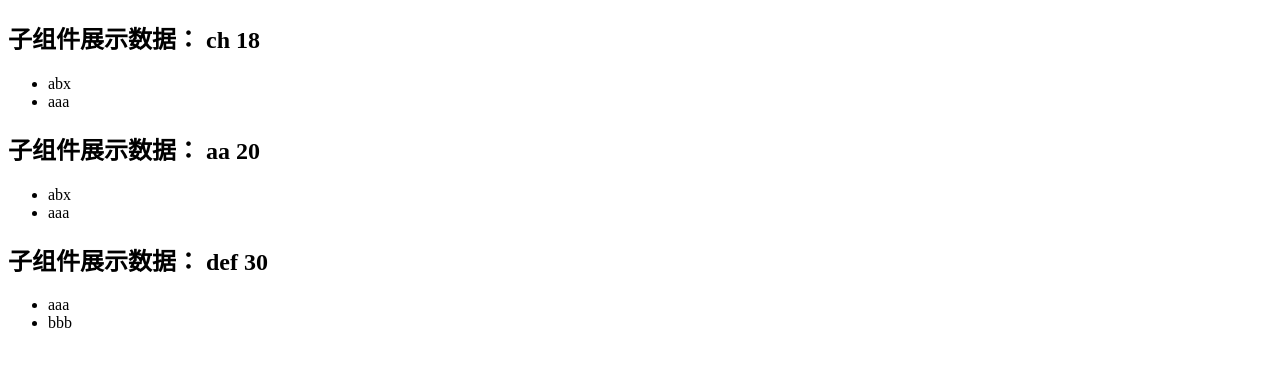
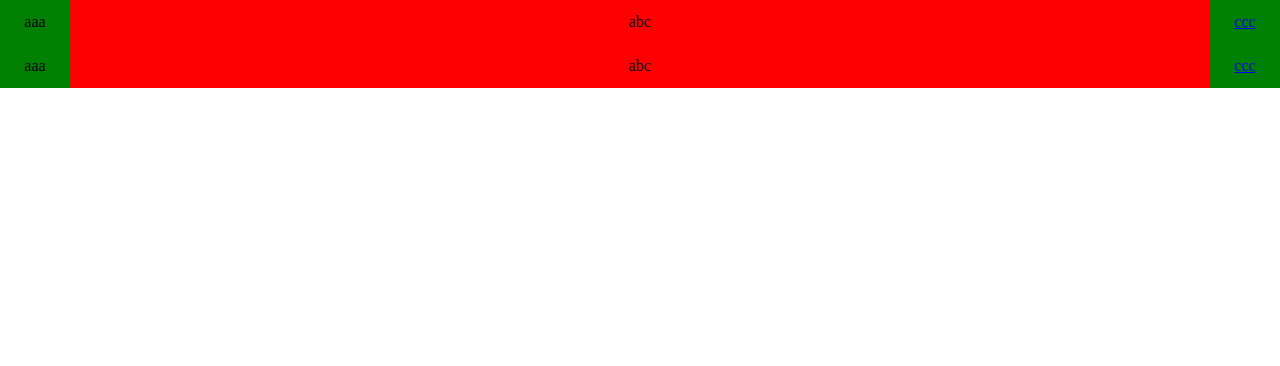
Before and after one commit to ache123/LearnReact, a React (Create React App) app in the folder 08_learn_component/: page / in a window 1280 px wide. Shown: the top 366 px of the page. Built offline with nearby package versions, Linux system fonts and the light colour scheme.

Commit message:
父子组件间通信

```diff
--- /dev/null
+++ b/08_learn_component/src/04_组件通信的案例/style.css
@@ -0,0 +1,23 @@
+.tab-control {
+  display: flex;
+  height: 44px;
+  line-height: 44px;
+}
+
+.tab-item {
+  flex: 1;
+  text-align: center;
+}
+
+.tab-item.active {
+  color: red;
+}
+
+.tab-item span {
+  padding: 5px 8px;
+
+}
+
+.tab-item.active span {
+  border-bottom: 3px solid red;
+}
--- /dev/null
+++ b/08_learn_component/src/05_React实现slot/App.js
@@ -0,0 +1,24 @@
+import React, { Component } from 'react';
+import NavBar from './NavBar';
+import NavBar2 from './NavBar2';
+
+export default class App extends Component {
+  // a标签中的herf地址，如果只是写# eslint会报错，可以写/#，eslint会把它当成路径
+
+  render() {
+    return (
+      <div>
+        <NavBar>
+          <span>aaa</span>
+          <span>abc</span>
+          <a href="/#">ccc</a>
+        </NavBar>
+
+        <NavBar2 leftSlot={<span>aaa</span>}
+                 centerSlot={<span>abc</span>}
+                 rightSlot={<a href="/#">ccc</a>}/>
+
+      </div>
+    )
+  }
+}
--- /dev/null
+++ b/08_learn_component/src/05_React实现slot/NavBar.js
@@ -0,0 +1,20 @@
+import React, { Component } from 'react'
+
+export default class NavBar extends Component {
+  render() {
+
+    return (
+      <div className="nav-bar">
+        <div className="nav-item nav-left">
+          {this.props.children[0]}
+        </div>
+        <div className="nav-item nav-center">
+          {this.props.children[1]}
+        </div>
+        <div className="nav-item nav-right">
+          {this.props.children[2]}
+        </div>
+      </div>
+    )
+  }
+}
--- /dev/null
+++ b/08_learn_component/src/05_React实现slot/NavBar2.js
@@ -0,0 +1,21 @@
+import React, { Component } from 'react'
+
+export default class NavBar2 extends Component {
+  render() {
+    const {leftSlot, centerSlot, rightSlot} = this.props;
+
+    return (
+      <div className="nav-bar">
+        <div className="nav-item nav-left">
+          {leftSlot}
+        </div>
+        <div className="nav-item nav-center">
+          {centerSlot}
+        </div>
+        <div className="nav-item nav-right">
+          {rightSlot}
+        </div>
+      </div>
+    )
+  }
+}
--- /dev/null
+++ b/08_learn_component/src/05_React实现slot/style.css
@@ -0,0 +1,24 @@
+body {
+  padding: 0;
+  margin: 0;
+}
+
+.nav-bar {
+  display: flex;
+}
+
+.nav-item {
+  height: 44px;
+  line-height: 44px;
+  text-align: center;
+}
+
+.nav-left, .nav-right {
+  width: 70px;
+  background-color: green;
+}
+
+.nav-center {
+  flex: 1;
+  background-color: red;
+}
```
Also changed, not shown: 08_learn_component/src/03_组件间的通信/05_子传父通信_函数传递.js (added, +38 -0 lines), 08_learn_component/src/04_组件通信的案例/App.js (added, +33 -0 lines), 08_learn_component/src/04_组件通信的案例/TabControl.js (added, +44 -0 lines), 08_learn_component/src/index.js (+8 -1 lines), 1 other file (tests, documents, lock files or other folders).
